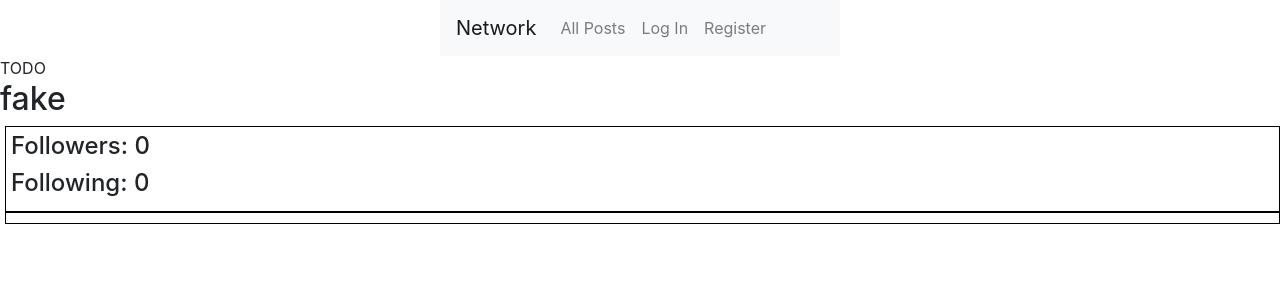
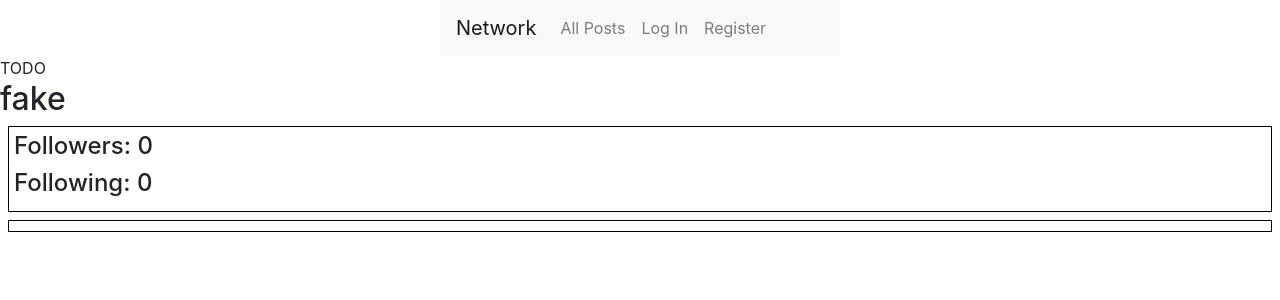
Before and after one commit to Junior-idrice/cs50w-project4, a Django app: page /profile/4 in a window 1280 px wide. Shown: the top 300 px of the page. Run offline with Django 3.2, Linux system fonts and the light colour scheme; data comes from the database, SQL or seed files in the repository; some libraries are stand-ins or nearby versions.

Commit message:
profile 6

```diff
--- a/project4/network/static/network/styles.css
+++ b/project4/network/static/network/styles.css
@@ -32,7 +32,7 @@ nav{
 
 /*THE PROFILE SECTION*/
 .profile-main{
-    margin-left: 5px;
+    margin: 8px;
     border: 1px solid black;
     padding: 5px;
 }
```
